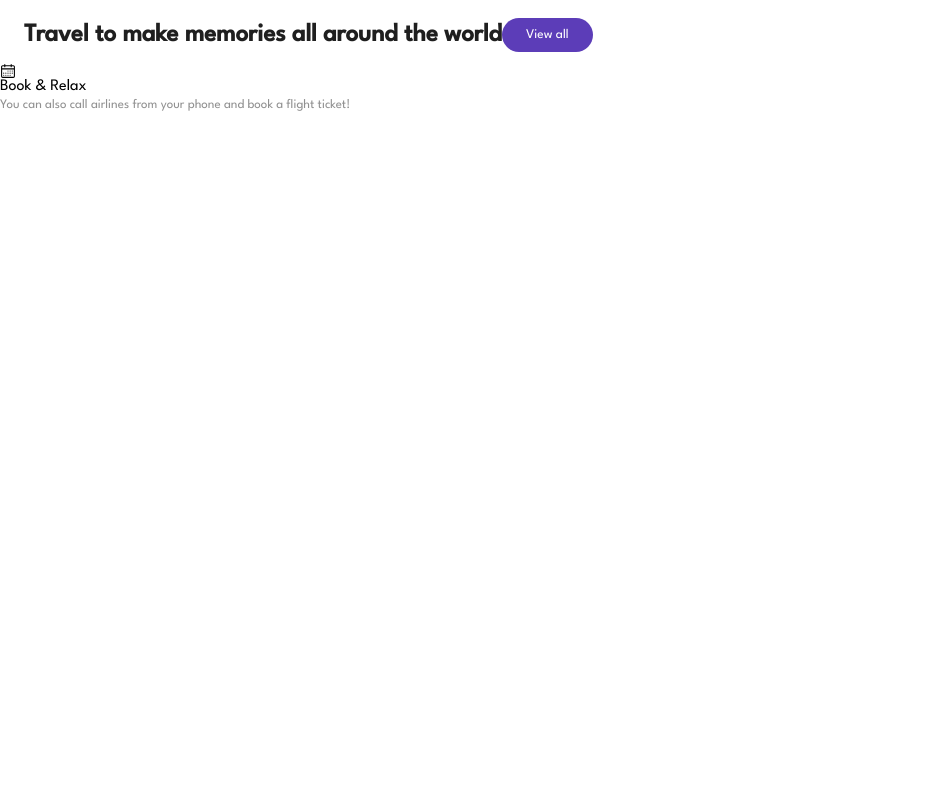
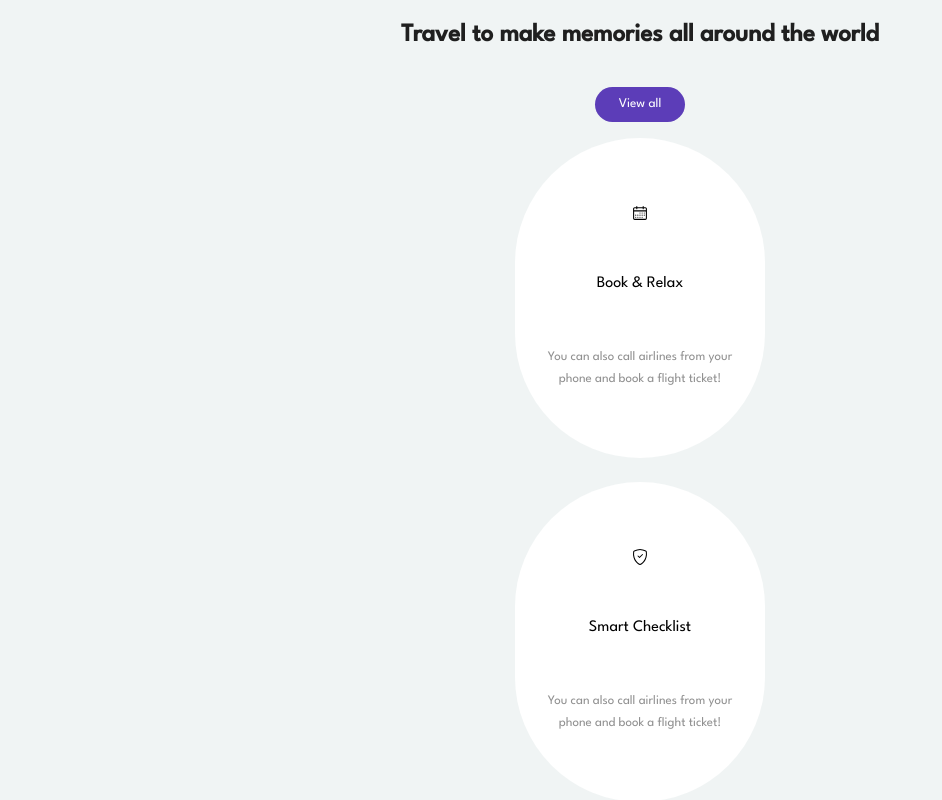
Before and after one commit to modough/ReactFightBooking, a React (Vite) app: page / in a window 1280 px wide. Shown: the part 2260-3060 px from the top of the page, without its empty margins (0-942 px from the left). Before the commit the page ends 2408 px from the top, so only its background shows below. Built offline with nearby package versions, Linux system fonts and the light colour scheme.

Commit message:
continue on info component

```diff
--- a/src/components/info/Info.jsx
+++ b/src/components/info/Info.jsx
@@ -1,22 +1,39 @@
 import './info.css';
 import { RxCalendar } from 'react-icons/rx';
+import { BsBookmarkCheck, BsShieldCheck } from 'react-icons/bs';
+
 
 const Info = () => {
     return (
         <div className="info section">
-            <div className='infocontainer container'>
+            <div className='infoContainer container'>
                 <div className='titleDiv flex'>
                     <h2>Travel to make memories all around the world</h2>
                     <button className='btn' type="">View all</button>
                 </div>
-            </div>
-            <div className='cardsDiv'>
-                <div className='singleCard grid'>
-                    <div className="iconDiv flex">
-                        <RxCalendar className='icon' />
+
+                <div className='cardsDiv grid'>
+                    <div className='singleCard grid'>
+                        <div className="iconDiv flex">
+                            <RxCalendar className='icon' />
+                        </div>
+                        <span className='cardTitle'>Book & Relax</span>
+                        <p>You can also call airlines from your phone and book a flight ticket!</p>
                     </div>
-                    <span className='cardTitle'>Book & Relax</span>
-                    <p>You can also call airlines from your phone and book a flight ticket!</p>
+                    <div className='singleCard grid'>
+                        <div className="iconDiv flex">
+                            <BsShieldCheck className='icon' />
+                        </div>
+                        <span className='cardTitle'>Smart Checklist</span>
+                        <p>You can also call airlines from your phone and book a flight ticket!</p>
+                    </div>
+                    <div className='singleCard grid'>
+                        <div className="iconDiv flex">
+                            <BsBookmarkCheck className='icon' />
+                        </div>
+                        <span className='cardTitle'>Save more</span>
+                        <p>You can also call airlines from your phone and book a flight ticket!</p>
+                    </div>
                 </div>
             </div>
         </div>
--- a/src/components/info/info.css
+++ b/src/components/info/info.css
@@ -0,0 +1,27 @@
+.info {
+  background: var(--SecondaryColor);
+}
+.infoContainer .titleDiv {
+  flex-direction: column;
+  text-align: center;
+  justify-content: center;
+  gap: 1.5rem;
+}
+.infoContainer .cardsDiv {
+  margin-top: 1rem;
+  gap: 1.5rem;
+}
+.singleCard {
+  background: var(--WhiteColor);
+  padding: 3rem 2rem;
+  border-radius: 10rem;
+  gap: 1rem;
+  text-align: center;
+  margin: auto;
+  width: 90%;
+  height: 320px;
+  max-width: 250px;
+}
+.singleCard .iconDiv {
+  justify-content: center;
+}
--- a/src/components/support/support.css
+++ b/src/components/support/support.css
@@ -39,6 +39,7 @@
   justify-content: center;
   width: 100%;
   max-width: 420px;
+  min-width: 255px;
   height: 290px;
   position: relative;
 }
```
